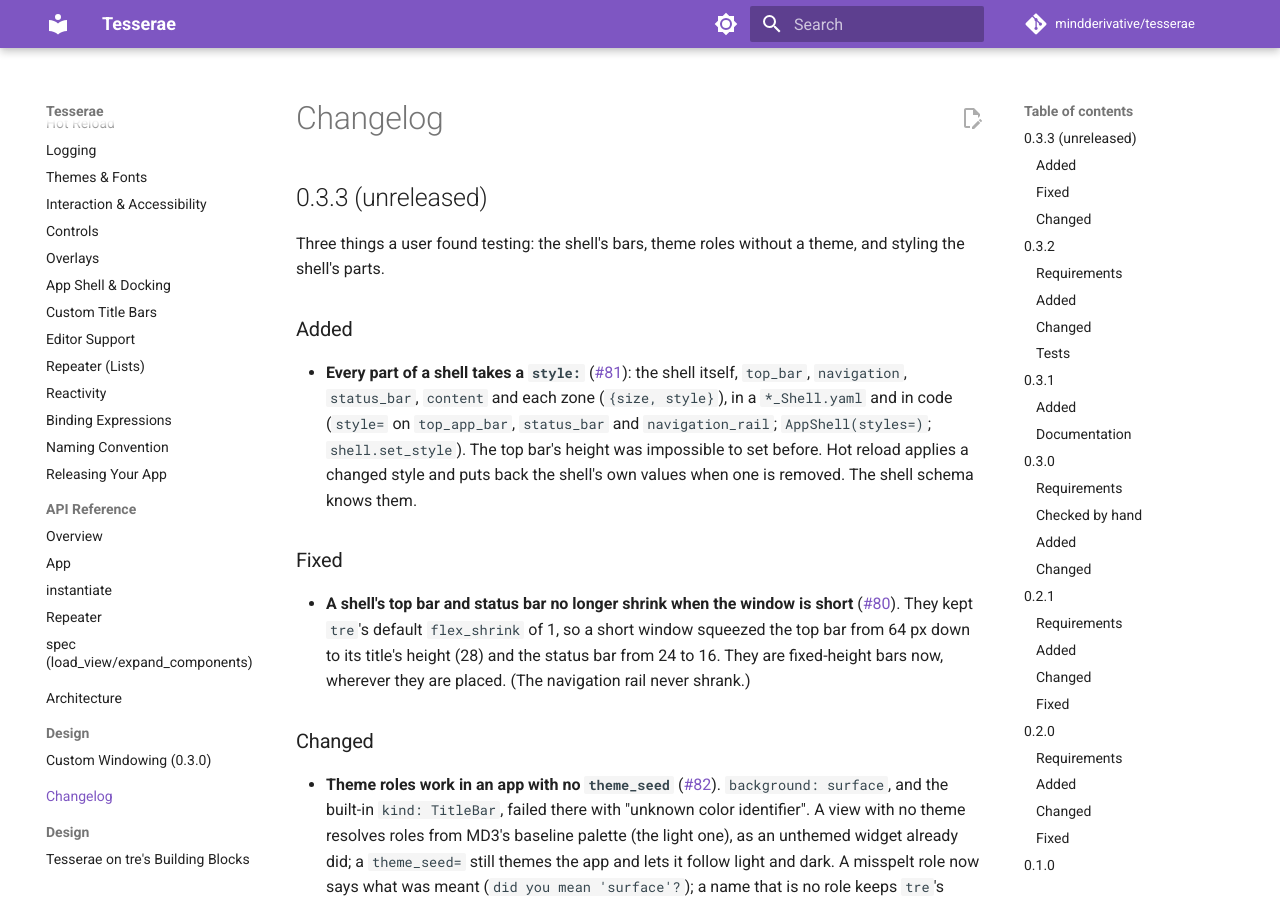
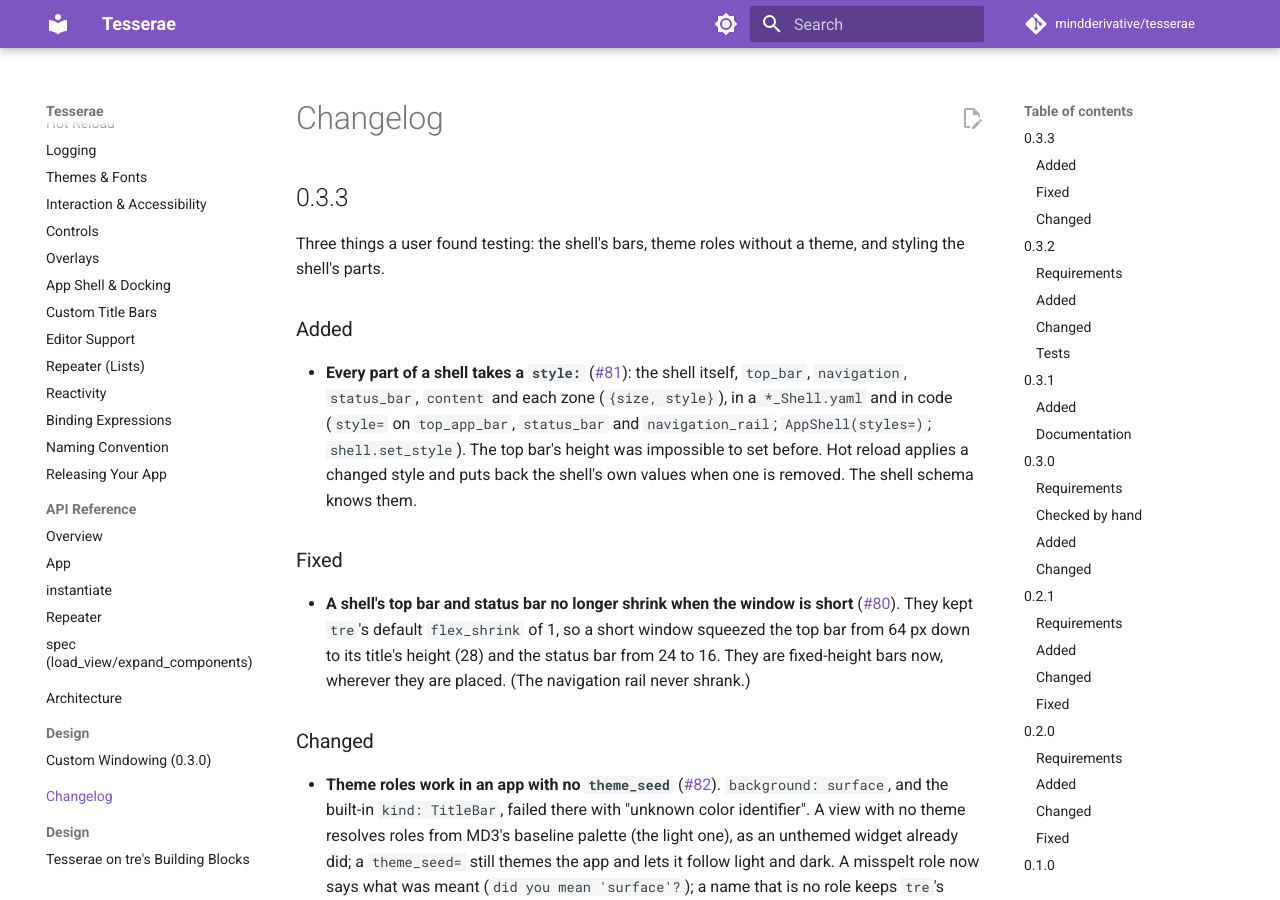
Before and after one commit to mindderivative/tesserae, an MkDocs documentation site: the page built from docs/changelog.md, in a window 1280 px wide and 900 px high. Built offline with MkDocs 1.6.1 and Material for MkDocs 9.7.7, drawn with Linux system fonts in a browser that asks for light colours; comment, search, counter and statistics services are not loaded.

Commit message:
Tesserae 0.3.3
The version is 0.3.3 and the changelog's section is headed for release:
fixed-height shell bars (#80), a style: on every part of a shell (#81),
and theme roles without a theme_seed (#82).

Co-Authored-By: Claude Sonnet 5.5 <noreply@anthropic.com>

```diff
--- a/docs/changelog.md
+++ b/docs/changelog.md
@@ -1,6 +1,6 @@
 # Changelog
 
-## 0.3.3 (unreleased)
+## 0.3.3
 
 Three things a user found testing: the shell's bars, theme roles without a
 theme, and styling the shell's parts.
--- a/pyproject.toml
+++ b/pyproject.toml
@@ -4,7 +4,7 @@ build-backend = "hatchling.build"
 
 [project]
 name = "tesserae-ui"  # on PyPI; `tesserae` there is an unrelated project. The import name stays `tesserae`.
-version = "0.3.3.dev0"
+version = "0.3.3"
 description = "A pyCopper-style declarative Python GUI framework, powered by the Tesserae Render Engine (tre)."
 readme = "README.md"
 license = "MIT"
```
